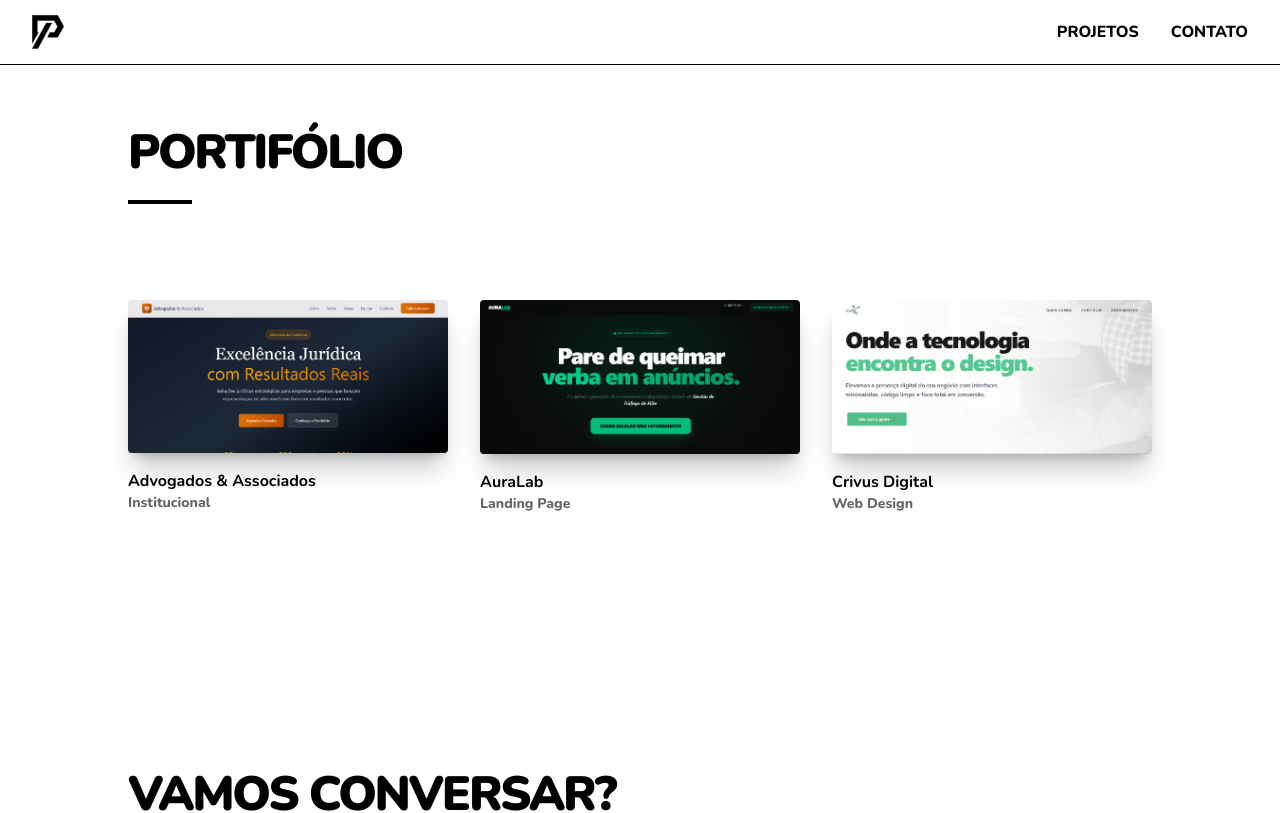
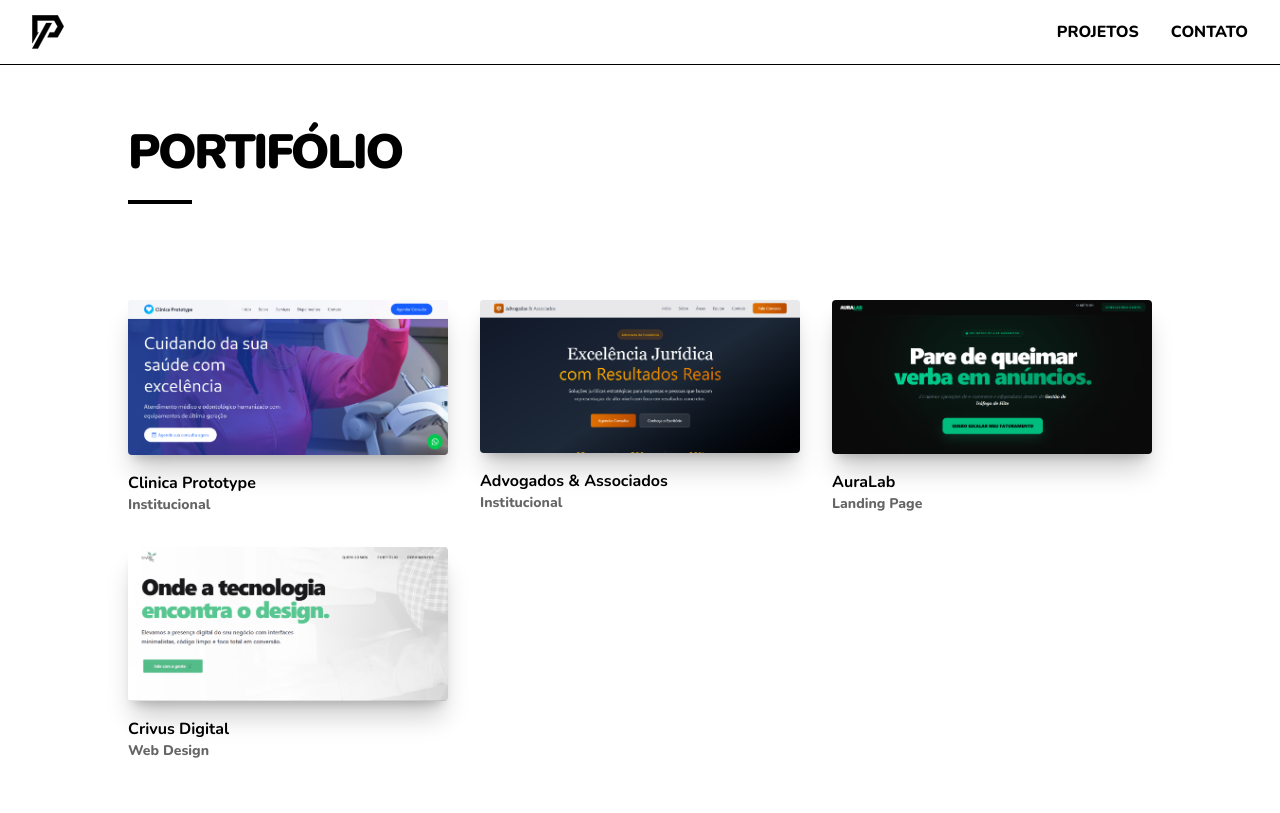
Before and after one commit to ypiaza/piaza.dev, a React (Vite) app: page / in a window 1280 px wide. Shown: the top 813 px of the page. Built offline with nearby package versions, Linux system fonts and the light colour scheme.

Commit message:
inclusão de novo projeto

```diff
--- a/src/data/projects.js
+++ b/src/data/projects.js
@@ -1,8 +1,16 @@
 import auralabImg from '../assets/auralab.png';
 import crivusImg from '../assets/crivus.png';
 import advImg from '../assets/adveass.png';
+import clinica from '../assets/clinicaprot.png'
 
 export const projects = [
+    {
+        title: 'Clinica Prototype',
+        category: 'Institucional',
+        image: clinica,
+        description: 'Autoridade e profissionalismo para clínicas',
+        link:'https://clinicaprot.vercel.app/'
+    },
     {
         title: 'Advogados & Associados',
         category: 'Institucional',
```
Also changed, not shown: src/assets/clinicaprot.png (added), 1 other file (tests, documents, lock files or other folders).
